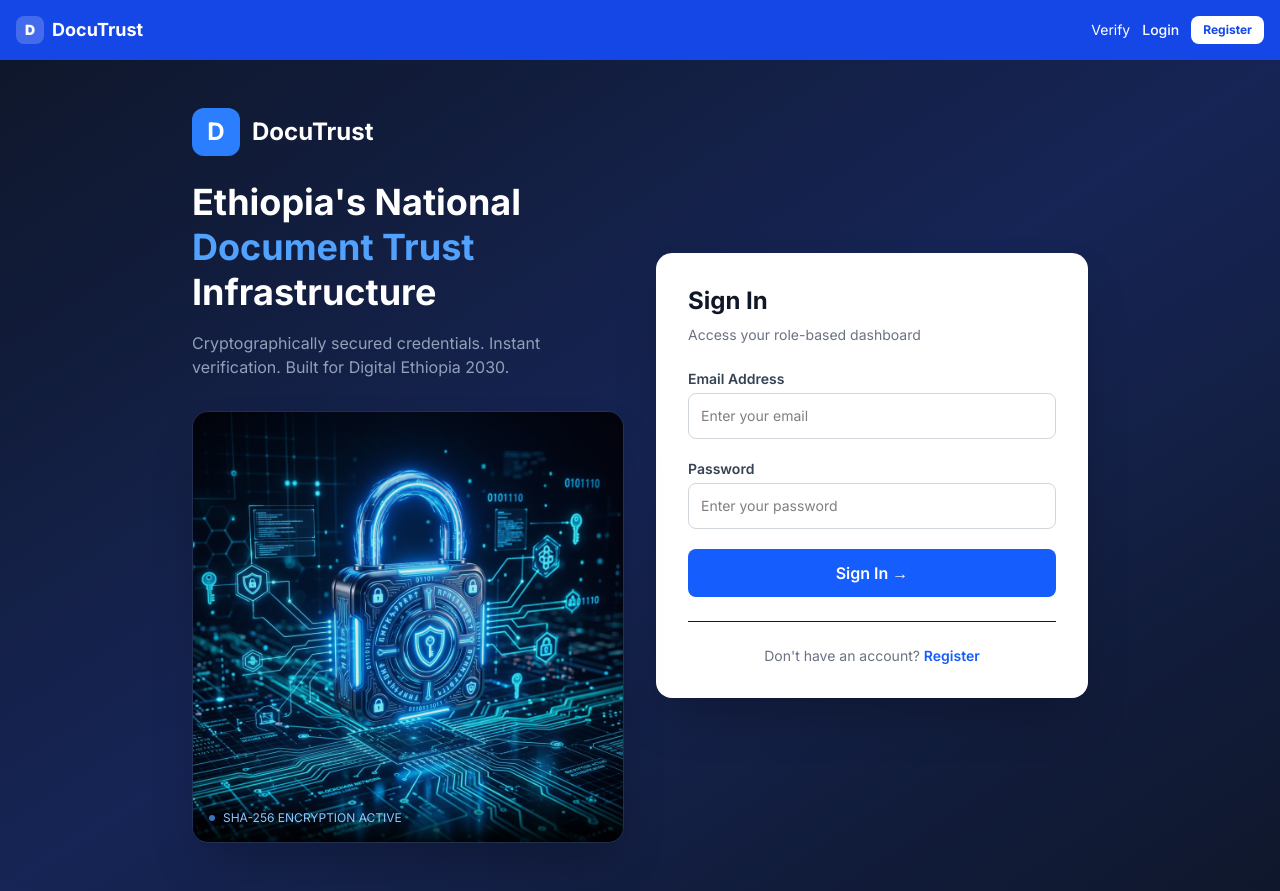
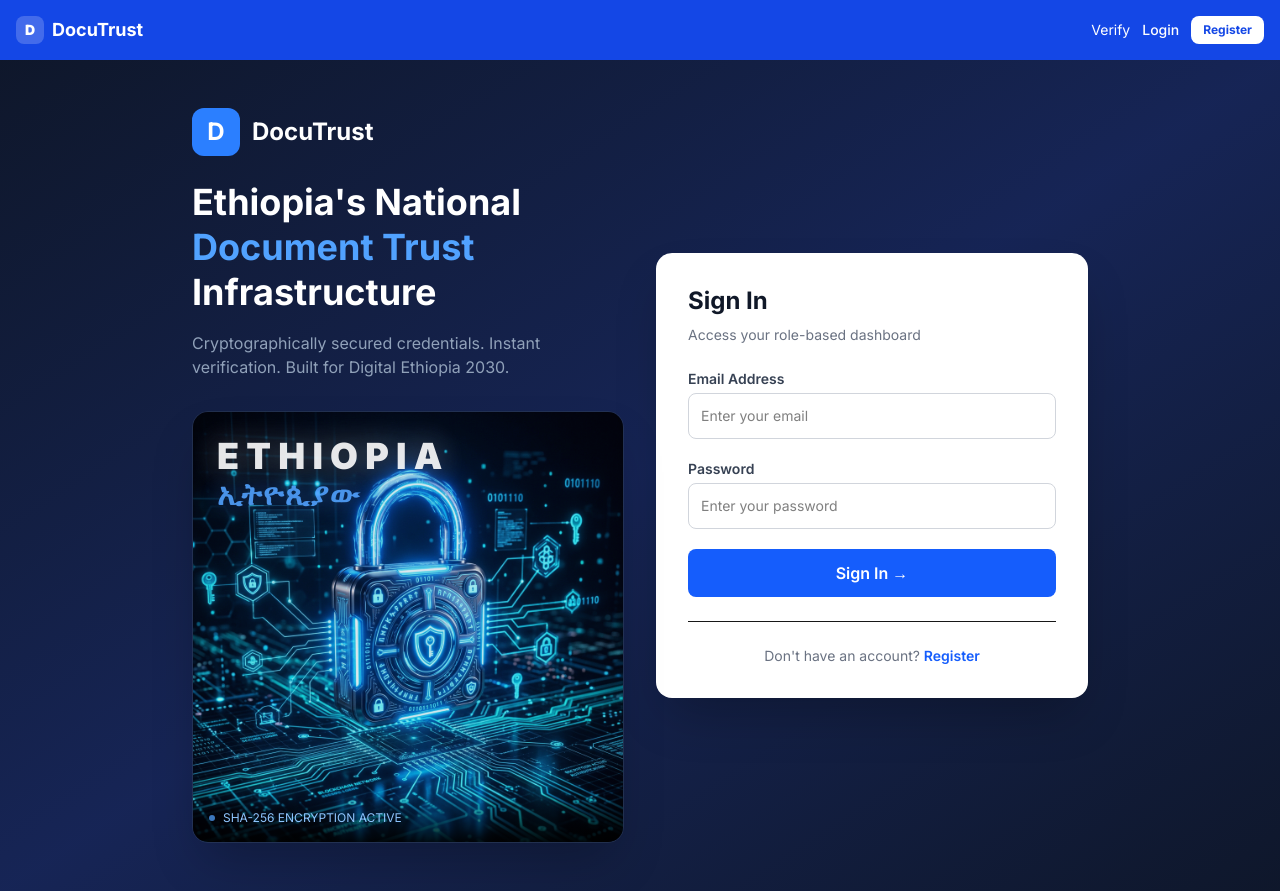
Before and after one commit to AbenezerMathewos/DocuTrust, a Next.js app in the folder frontend/: page /login in a window 1280 px wide. Built offline with nearby package versions, Linux system fonts and the light colour scheme; no server answers.

Commit message:
feat: update page.tsx

```diff
--- a/frontend/src/app/login/page.tsx
+++ b/frontend/src/app/login/page.tsx
@@ -45,6 +45,13 @@ export default function Login() {
           {/* Cryptographic Visual */}
           <div className="relative rounded-2xl overflow-hidden shadow-2xl border border-slate-700/50 group">
             <div className="absolute inset-0 bg-blue-900/20 mix-blend-overlay group-hover:bg-transparent transition-all duration-500 z-10 pointer-events-none"></div>
+
+            {/* Country Watermark Overlay */}
+            <div className="absolute top-6 left-6 z-20 flex flex-col pointer-events-none select-none">
+              <span className="text-3xl md:text-4xl font-black text-white tracking-[0.2em] uppercase drop-shadow-[0_0_15px_rgba(255,255,255,0.4)] opacity-90">Ethiopia</span>
+              <span className="text-2xl md:text-3xl font-bold text-blue-400 tracking-wider drop-shadow-[0_0_10px_rgba(59,130,246,0.6)] opacity-90">ኢትዮጲያው</span>
+            </div>
+
             <img
               src="/crypto_lock.jpg"
               alt="Cryptographic Security Matrix"
```
